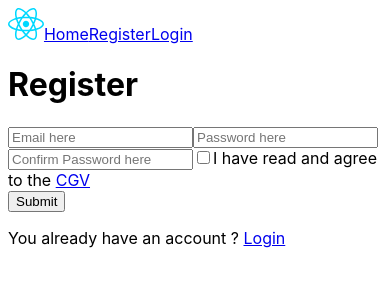
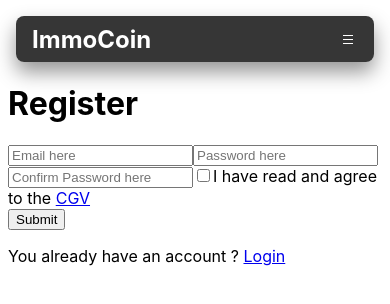
Before and after one commit to MyCompta/ImmoCoin_front, a React (Vite) app: page /register in a window 390 px wide. Shown: the top 304 px of the page. Built offline with nearby package versions, Linux system fonts and the light colour scheme; no server answers.

Commit message:
Refacto navbar with new links and css

```diff
--- /dev/null
+++ b/src/components/Navbar.css
@@ -0,0 +1,105 @@
+.navbar {
+  display: flex;
+  justify-content: space-between;
+  align-items: center;
+  flex-wrap: wrap;
+  gap: 1rem;
+  color: white;
+  background-color: #000000c9;
+  border-radius: 0.5rem;
+  padding: 0.5rem 1rem;
+  position: sticky;
+  max-height: 1.9rem;
+  transition: 0.3s ease-in-out;
+  top: 1rem;
+  margin: 1rem 0.5rem;
+  backdrop-filter: blur(10px);
+  box-shadow: 0px 10px 20px #0000006b;
+}
+.navbar.opened {
+  max-height: 15rem;
+}
+
+.navbar a {
+  color: inherit;
+  text-decoration: inherit;
+  transition: 0.2s;
+}
+
+.navbar__links {
+  display: flex;
+  gap: 1rem;
+  text-decoration: underline;
+}
+
+.navbar__links a:hover {
+  color: #57a2ed;
+}
+
+.navbar__logo h1 {
+  margin: 0;
+}
+
+/* Hamburger menu && responsive */
+
+.navbar__hamburger {
+  margin-left: auto;
+  position: relative;
+  width: 20px;
+  height: 30px;
+  cursor: pointer;
+  pointer-events: auto;
+  transition: all 0.3s;
+  display: none;
+}
+
+@media screen and (max-width: 500px) {
+  .navbar__links {
+    flex-direction: column;
+    width: 100%;
+    opacity: 0;
+    transition: 0.3s ease-in-out;
+    pointer-events: none;
+    margin-bottom: 1rem;
+  }
+  .navbar.opened .navbar__links {
+    opacity: 1;
+    pointer-events: auto;
+  }
+  .navbar__hamburger {
+    display: block;
+  }
+}
+
+.navbar__hamburger div {
+  position: absolute;
+  top: 0;
+  right: 0;
+  bottom: 0;
+  left: 0;
+  margin: auto;
+  width: 10px;
+  height: 1px;
+  background-color: #fff;
+  transform: translateZ(0);
+  transition: all 0.3s;
+}
+
+.navbar__hamburger div:nth-child(1) {
+  top: -8px;
+}
+.navbar__hamburger div:nth-child(3) {
+  top: 8px;
+}
+
+.navbar__hamburger.opened div:nth-child(1) {
+  top: 0;
+  transform: rotate(45deg);
+}
+.navbar__hamburger.opened div:nth-child(2) {
+  opacity: 0;
+}
+.navbar__hamburger.opened div:nth-child(3) {
+  top: 0;
+  transform: rotate(-45deg);
+}
--- a/src/components/Navbar.jsx
+++ b/src/components/Navbar.jsx
@@ -3,13 +3,14 @@ import Cookies from "js-cookie";
 import { useNavigate } from "react-router-dom";
 import { useSelector, useDispatch } from "react-redux";
 import { logout } from "../redux/reducers/authReducer";
-import reactLogo from "../assets/react.svg";
-import { useEffect } from "react";
+import { useEffect, useState } from "react";
+import "./Navbar.css";
 
 const Navbar = () => {
   const isLogged = useSelector((state) => state.auth.isLogged);
   const dispatch = useDispatch();
   const navigate = useNavigate();
+  const [isMenuOpen, setIsMenuOpen] = useState(false);
 
   const handleLogout = () => {
     if (Cookies.get("auth_token")) {
@@ -23,14 +24,54 @@ const Navbar = () => {
     console.log(isLogged);
   }, [isLogged]);
 
+  useEffect(() => {
+    if (isMenuOpen) {
+      window.addEventListener("click", (e) => {
+        if (!document.querySelector(".navbar").contains(e.target)) {
+          setIsMenuOpen(false);
+        }
+      });
+    } else {
+      window.removeEventListener("click", (e) => {
+        if (!document.querySelector(".navbar").contains(e.target)) {
+          setIsMenuOpen(false);
+        }
+      });
+    }
+  }, [isMenuOpen]);
+
+  useEffect(() => {
+    document.querySelectorAll(".navbar a").forEach((link) => {
+      link.addEventListener("click", () => {
+        setIsMenuOpen(false);
+      });
+    });
+  });
+
   return (
-    <div>
+    <nav className={"navbar" + (isMenuOpen ? " opened" : "")}>
+      <div className="navbar__logo">
         <Link to={"/"}>
-        <img src={reactLogo} alt="logo" />
+          <h1>ImmoCoin</h1>
         </Link>
+      </div>
+      <div
+        className={"navbar__hamburger" + (isMenuOpen ? " opened" : "")}
+        onClick={() => setIsMenuOpen(!isMenuOpen)}>
+        <div></div>
+        <div></div>
+        <div></div>
+      </div>
+      <div className="navbar__links">
         <Link to={"/"}>Home</Link>
         {isLogged === true ? (
-        <a onClick={handleLogout}>Logout</a>
+          <>
+            <Link to={"/properties"}>My properties</Link>
+            <Link to={"/profile"}>Profile</Link>
+            <Link to={"#"} onClick={handleLogout}>
+              Logout
+            </Link>
+          </>
         ) : (
           <>
             <Link to={"/register"}>Register</Link>
@@ -38,6 +79,7 @@ const Navbar = () => {
           </>
         )}
       </div>
+    </nav>
   );
 };
 
```
Lines whose indentation alone changed are shown as unchanged.
